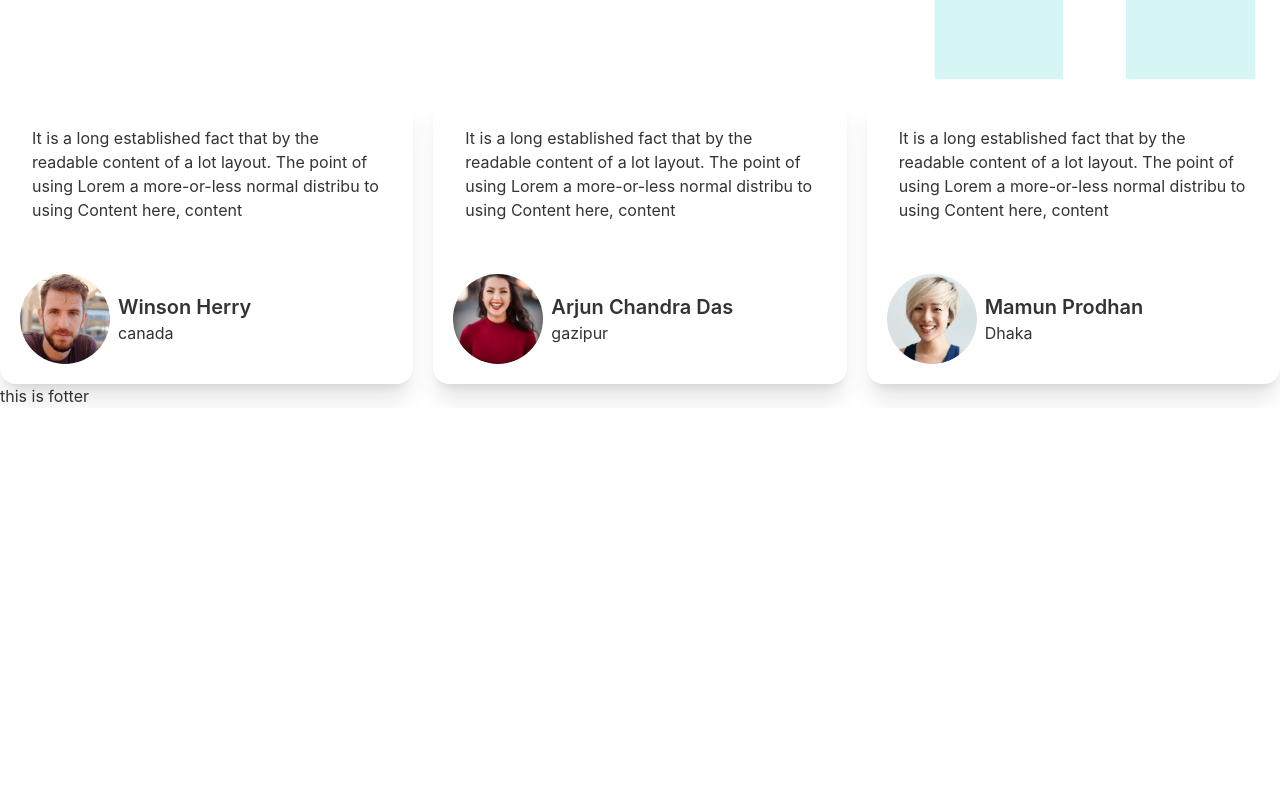
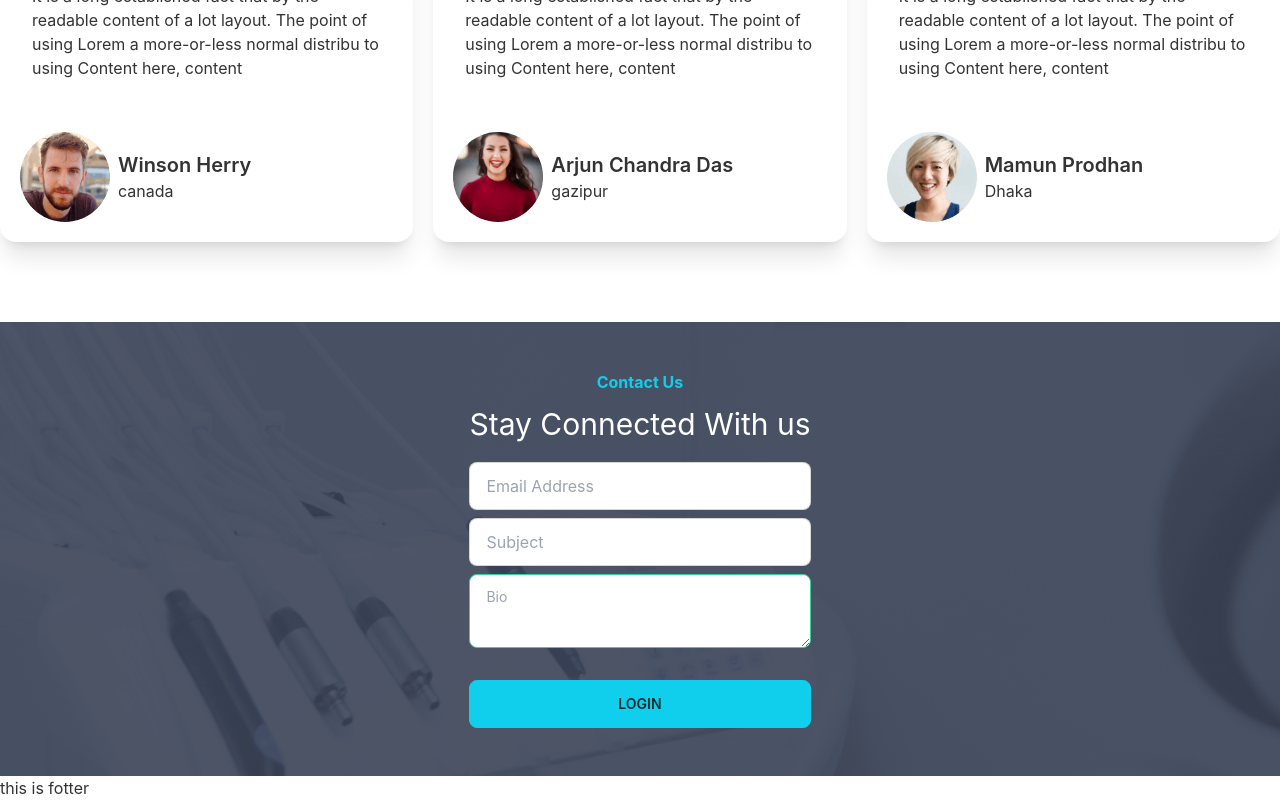
Before and after one commit to arjun1571/doctor-portal, a React (Create React App) app: page / in a window 1280 px wide. Shown: the part 2996-3796 px from the top of the page. Before the commit the page ends 3404 px from the top, so only its background shows below. Built offline with nearby package versions, Linux system fonts and the light colour scheme.

Commit message:
contact us section create done

```diff
--- /dev/null
+++ b/src/pages/Home/ContactUs/ContactUs.js
@@ -0,0 +1,44 @@
+import React from "react";
+import bg from "../../../assets/images/appointment.png";
+
+const ContactUs = () => {
+  return (
+    <div className="hero mt-20" style={{ background: `url(${bg})` }}>
+      <div className="hero-content ">
+        <div className="card  ">
+          <div className="card-body">
+            <div className="text-center mb-3">
+              <h1 className="text-primary font-bold mb-3">Contact Us </h1>
+              <h1 className="text-white text-3xl">Stay Connected With us</h1>
+            </div>
+            <div className="form-control">
+              <input
+                type="text"
+                placeholder="Email Address"
+                className="input input-bordered"
+              />
+            </div>
+            <div className="form-control">
+              <input
+                type="text"
+                placeholder="Subject"
+                className="input input-bordered"
+              />
+            </div>
+            <div className="form-control">
+              <textarea
+                className="textarea textarea-success"
+                placeholder="Bio"
+              ></textarea>
+            </div>
+            <div className="form-control mt-6">
+              <button className="btn btn-primary">Login</button>
+            </div>
+          </div>
+        </div>
+      </div>
+    </div>
+  );
+};
+
+export default ContactUs;
--- a/src/pages/Home/CustomerReview/CustomerReview.js
+++ b/src/pages/Home/CustomerReview/CustomerReview.js
@@ -40,7 +40,7 @@ const CustomerReview = () => {
           <h1 className="text-4xl">What Our Patients Says</h1>
         </div>
         <div>
-          <img src={logo} alt="" />
+          <img className="w-24 lg:w-48" src={logo} alt="" />
         </div>
       </div>
       <div className="grid lg:grid-cols-3 gap-5 md:grid-cols-2 mt-3">
--- a/src/pages/Home/Home/Home.js
+++ b/src/pages/Home/Home/Home.js
@@ -5,6 +5,7 @@ import Services from "../Services/Services";
 import Tream from "../Tream/Tream";
 import MakeApionment from "../MakeApionment/MakeApionment";
 import CustomerReview from "../CustomerReview/CustomerReview";
+import ContactUs from "../ContactUs/ContactUs";
 
 const Home = () => {
   return (
@@ -15,6 +16,7 @@ const Home = () => {
       <Tream></Tream>
       <MakeApionment></MakeApionment>
       <CustomerReview></CustomerReview>
+      <ContactUs></ContactUs>
     </div>
   );
 };
```
